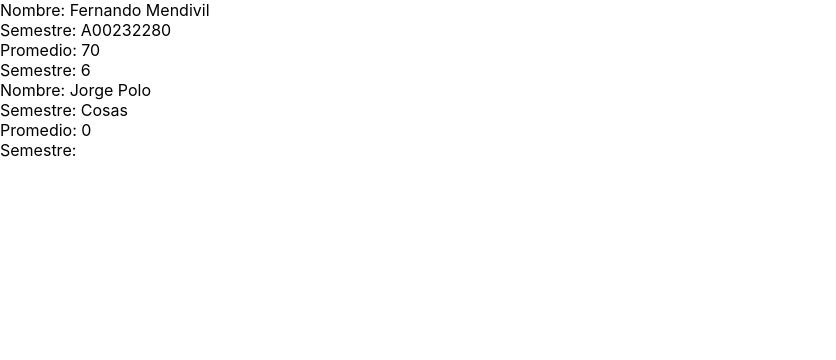
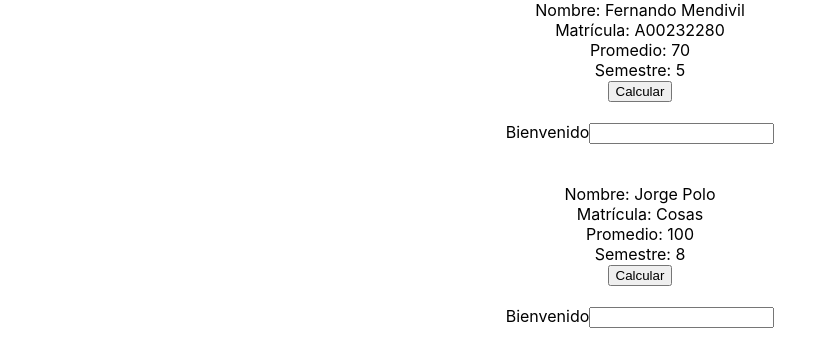
Before and after one commit to fermendivilt/tc3004b, a React (Create React App) app: page / in a window 1280 px wide. Shown: the top 360 px of the page, without its empty margins (0-836 px from the left). Built offline with nearby package versions, Linux system fonts and the light colour scheme.

Commit message:
Clase 4 WebHooks

```diff
--- a/src/App.js
+++ b/src/App.js
@@ -1,38 +1,31 @@
 import Alumn from "./Object_class3/Alumn";
+import "./App.css";
 
 function App() {
   //Objeto estatico
   const miSer = {
-    nombre : 'Fernando Mendivil',
-    matricula : 'A00232280',
-    promedio : 70,
-    semestre : 5,
-    pasarSemestre : function(){
-      if(this.promedio >= 70)
-        return (this.semestre + 1);
-    }
-  }
+    nombre: "Fernando Mendivil",
+    matricula: "A00232280",
+    promedio: 70,
+    semestre: 5
+  };
 
   class alumnCreator {
-    constructor(nombre, matricula, promedio, semestre){
+    constructor(nombre, matricula, promedio, semestre) {
       this.nombre = nombre;
       this.matricula = matricula;
       this.promedio = promedio;
       this.semestre = semestre;
     }
-    pasarSemestre(){
-      if(this.promedio >= 70)
-        return (this.semestre + 1);
-    }
   }
 
-  let nuevoSer = new alumnCreator('Jorge Polo', 'Cosas', 0, 8)
+  let nuevoSer = new alumnCreator("Jorge Polo", "Cosas", 100, 8);
 
   return (
     <div className="App">
-      <Alumn alumn={miSer}/>
+      <Alumn alumn={miSer} />
 
-      <Alumn alumn={nuevoSer}/>
+      <Alumn alumn={nuevoSer} />
     </div>
   );
 }
--- a/src/Object_class3/Alumn.js
+++ b/src/Object_class3/Alumn.js
@@ -1,11 +1,39 @@
-function Alumn(props){
-    return(
-        <div>
-            <div>Nombre: {props.alumn.nombre}</div>
-            <div>Semestre: {props.alumn.matricula}</div>
-            <div>Promedio: {props.alumn.promedio}</div>
-            <div>Semestre: {props.alumn.pasarSemestre()}</div>
-        </div>
-    );
+import { useState } from "react";
+
+export default function Alumn(props) {
+  let semestre = props.alumn.semestre;
+  const [getSemestre, setSemestre] = useState(semestre);
+  let promedio = props.alumn.promedio;
+  const [getPromedio, setPromedio] = useState(promedio);
+
+  let texto = "Bienvenido";
+  const [getTexto, setTexto] = useState(texto);
+
+  function calcularSemestre() {
+    if (getPromedio >= 70){
+      setSemestre(getSemestre + 1);
+      setPromedio(0);
+    } else {
+      setPromedio(getPromedio + 10);
+    }
+  }
+
+  return (
+    <div>
+      <div>Nombre: {props.alumn.nombre}</div>
+      <div>Matrícula: {props.alumn.matricula}</div>
+      <div>Promedio: {getPromedio}</div>
+      <div>Semestre: {getSemestre}</div>
+
+      <button onClick={calcularSemestre}>Calcular</button>
+
+      <br />
+      <br />
+      <label>{getTexto}</label>
+      <input onChange={(e) => setTexto(e.target.value)} type='text'></input>
+      <br />
+      <br />
+      <br />
+    </div>
+  );
 }
-export default Alumn;
```
